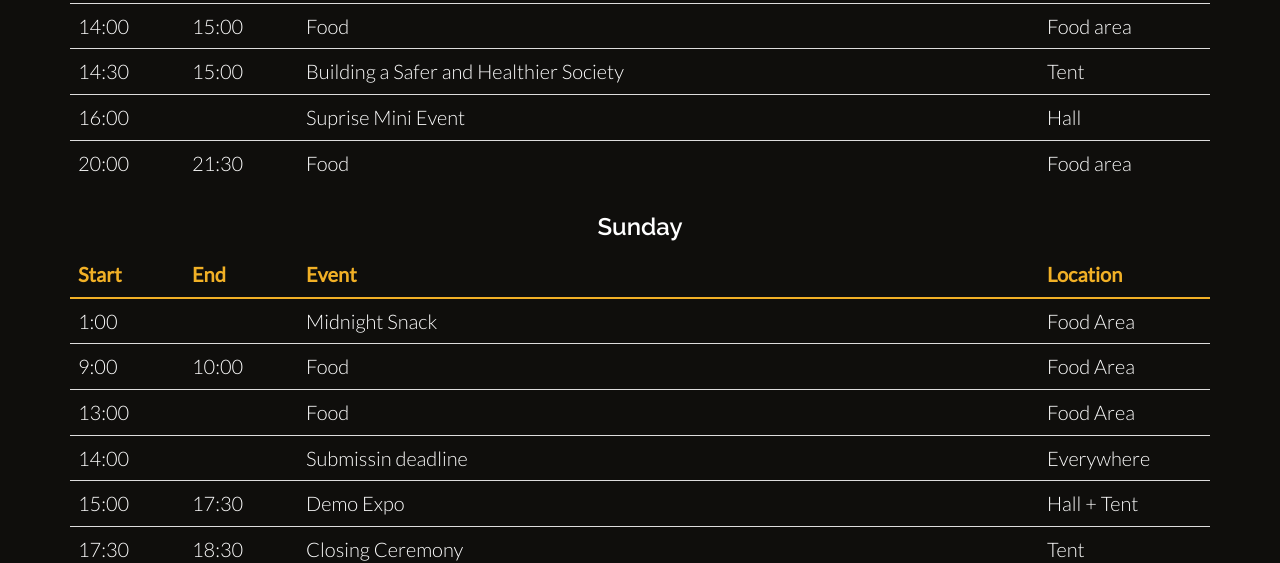
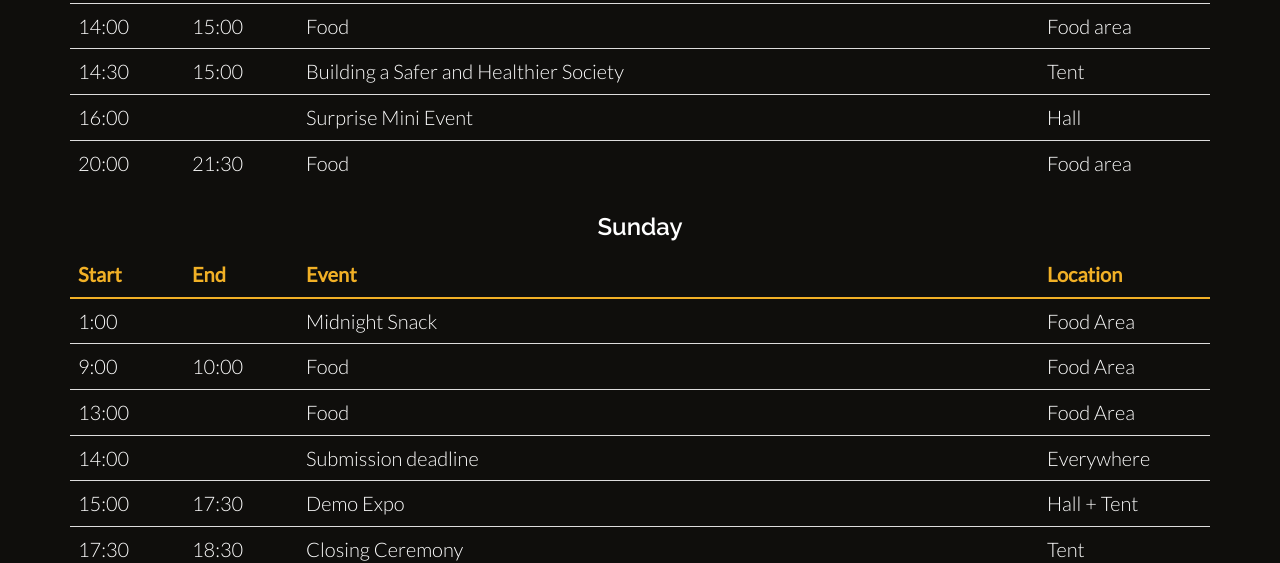
Before and after one commit to junctionasia/junctionasia.github.io, a Jekyll site: the page built from schedule.html, in a window 1280 px wide and 900 px high, scrolled down 650 px. Shown: the part 259-822 px from the top of the window. Built offline with Jekyll 4.4.1, drawn with Linux system fonts in a browser that asks for light colours; nearby versions of some CDN libraries.

Commit message:
fix typos

```diff
--- a/schedule.html
+++ b/schedule.html
@@ -35,7 +35,7 @@
                         <tr><td>10:00</td><td>14:00</td><td>Tech talks and workshops</td><td>Tent</td></tr>
                         <tr><td>14:00</td><td>15:00</td><td>Food</td><td>Food area</td></tr>
                         <tr><td>14:30</td><td>15:00</td><td>Building a Safer and Healthier Society</td><td>Tent</td></tr>
-                        <tr><td>16:00</td><td></td><td>Suprise Mini Event</td><td>Hall</td></tr>
+                        <tr><td>16:00</td><td></td><td>Surprise Mini Event</td><td>Hall</td></tr>
                         <tr><td>20:00</td><td>21:30</td><td>Food</td><td>Food area</td></tr>
                     </tbody>
                 </table>
@@ -48,7 +48,7 @@
                         <tr><td>1:00</td><td></td><td>Midnight Snack</td><td>Food Area</td></tr>
                         <tr><td>9:00</td><td>10:00</td><td>Food</td><td>Food Area</td></tr>
                         <tr><td>13:00</td><td></td><td>Food</td><td>Food Area</td></tr>
-                        <tr><td>14:00</td><td></td><td>Submissin deadline</td><td>Everywhere</td></tr>
+                        <tr><td>14:00</td><td></td><td>Submission deadline</td><td>Everywhere</td></tr>
                         <tr><td>15:00</td><td>17:30</td><td>Demo Expo</td><td>Hall + Tent</td></tr>
                         <tr><td>17:30</td><td>18:30</td><td>Closing Ceremony</td><td>Tent</td></tr>
                     </tbody>
```
